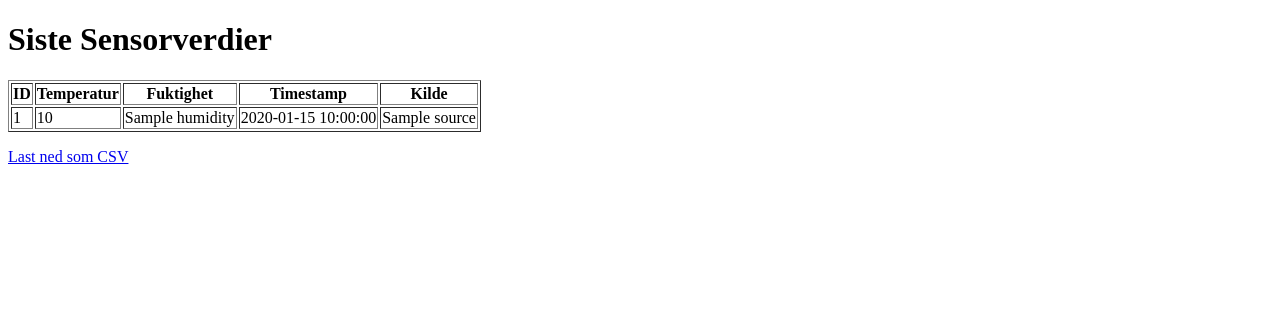
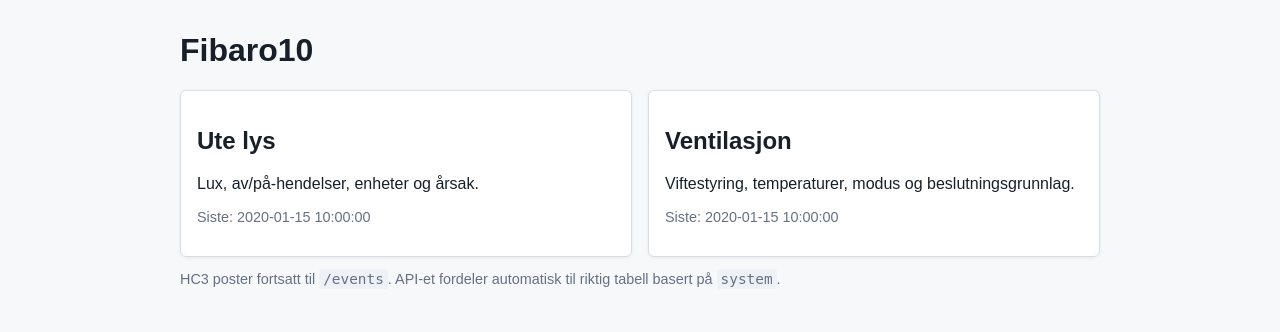
Before and after one commit to lewinordby/fibaro10, a FastAPI app: template templates/index.html in a window 1280 px wide. Shown: the top 332 px of the page. Run offline with FastAPI, Linux system fonts and the light colour scheme; the template is opened without the code that fills it: most values are stand-ins (such as "Sample title", 1, 10 or a date in 2020); parts of the project's set-up code (start-up, migrations or seed data) failed here and were passed over.

Commit message:
Oppdater startside for separate logger

```diff
--- a/templates/index.html
+++ b/templates/index.html
@@ -1,29 +1,36 @@
-
 <!DOCTYPE html>
-<html>
+<html lang="no">
 <head>
-    <title>Sensor Data</title>
+    <meta charset="UTF-8">
+    <meta name="viewport" content="width=device-width, initial-scale=1.0">
+    <title>Fibaro10</title>
+    <style>
+        body { font-family: sans-serif; margin: 0; padding: 2rem; background: #f7f8f9; color: #17202a; }
+        main { max-width: 920px; margin: 0 auto; }
+        h1 { margin-top: 0; }
+        .grid { display: grid; grid-template-columns: repeat(auto-fit, minmax(260px, 1fr)); gap: 1rem; }
+        a.card { display: block; background: white; border: 1px solid #d8dee4; border-radius: 6px; padding: 1rem; color: inherit; text-decoration: none; box-shadow: 0 1px 4px rgba(0,0,0,0.06); }
+        a.card:hover { border-color: #8aa4c6; }
+        .muted { color: #667085; font-size: 0.9rem; }
+        code { background: #eef2f7; padding: 0.1rem 0.25rem; border-radius: 3px; }
+    </style>
 </head>
 <body>
-    <h1>Siste Sensorverdier</h1>
-    <table border="1">
-        <tr>
-            <th>ID</th>
-            <th>Temperatur</th>
-            <th>Fuktighet</th>
-            <th>Timestamp</th>
-            <th>Kilde</th>
-        </tr>
-        {% for entry in entries %}
-        <tr>
-            <td>{{ entry.id }}</td>
-            <td>{{ entry.temperature }}</td>
-            <td>{{ entry.humidity or "" }}</td>
-            <td>{{ entry.timestamp }}</td>
-            <td>{{ entry.source or "" }}</td>
-        </tr>
-        {% endfor %}
-    </table>
-    <p><a href="/download">Last ned som CSV</a></p>
+<main>
+    <h1>Fibaro10</h1>
+    <div class="grid">
+        <a class="card" href="/lights">
+            <h2>Ute lys</h2>
+            <p>Lux, av/på-hendelser, enheter og årsak.</p>
+            <p class="muted">Siste: {% if latest_light %}{{ latest_light.timestamp.strftime("%Y-%m-%d %H:%M:%S") }}{% else %}ingen poster{% endif %}</p>
+        </a>
+        <a class="card" href="/ventilation">
+            <h2>Ventilasjon</h2>
+            <p>Viftestyring, temperaturer, modus og beslutningsgrunnlag.</p>
+            <p class="muted">Siste: {% if latest_vent %}{{ latest_vent.timestamp.strftime("%Y-%m-%d %H:%M:%S") }}{% else %}ingen poster{% endif %}</p>
+        </a>
+    </div>
+    <p class="muted">HC3 poster fortsatt til <code>/events</code>. API-et fordeler automatisk til riktig tabell basert på <code>system</code>.</p>
+</main>
 </body>
 </html>
```
